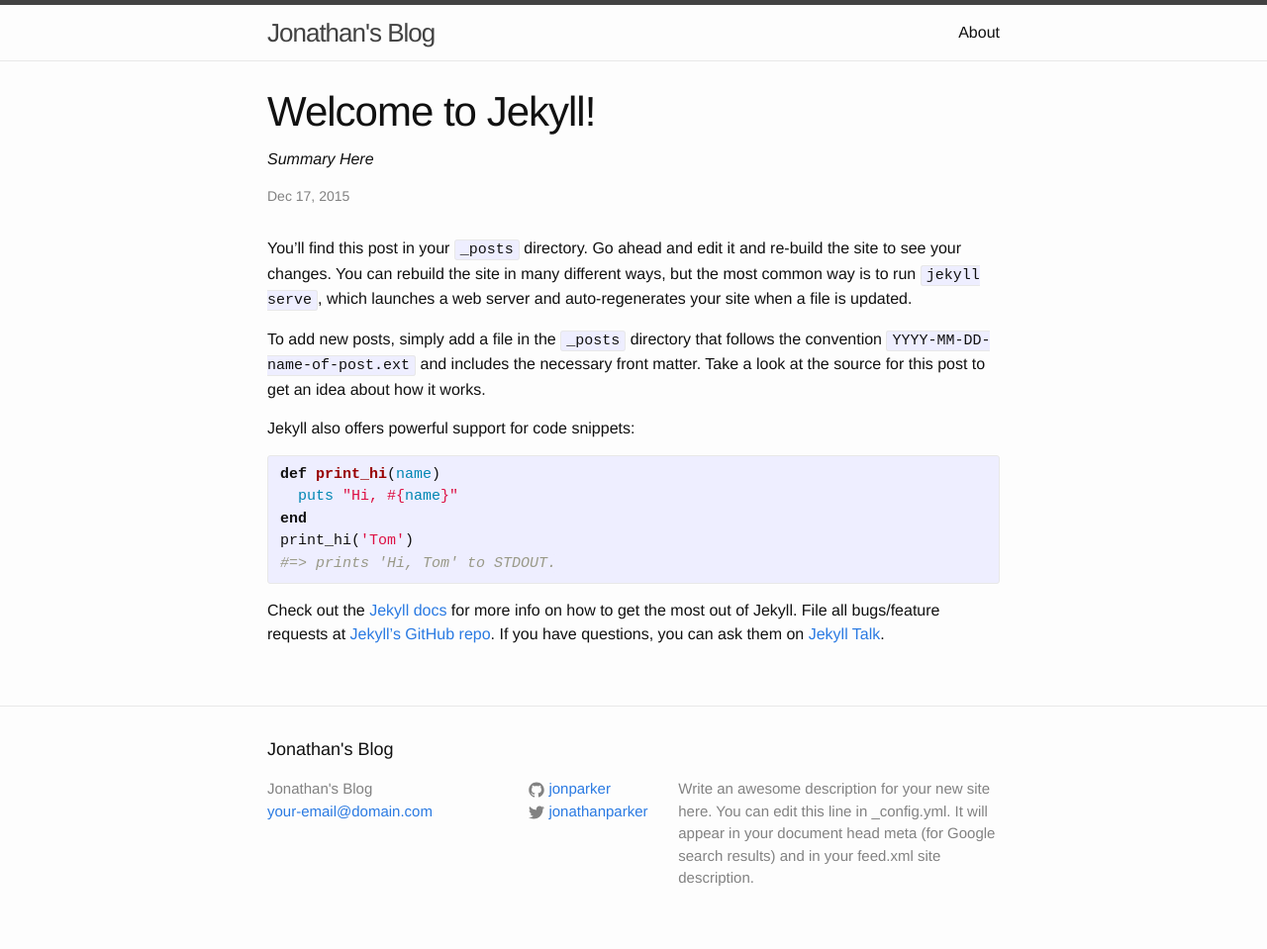
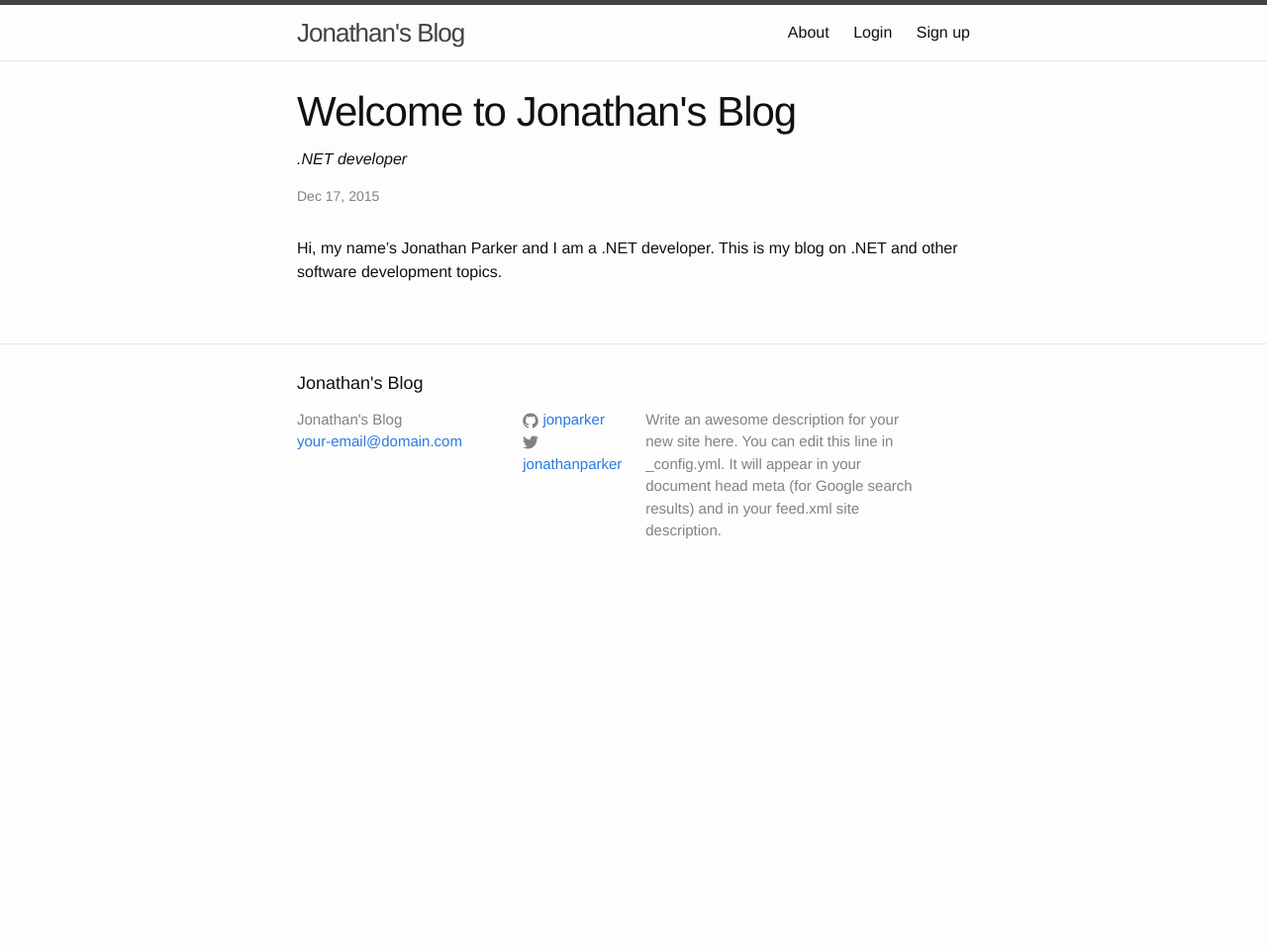
Before and after one commit to jonparker/jonparker, a Jekyll site: the page built from _posts/2015-12-17-welcome-to-jekyll.markdown, in a window 1280 px wide. Shown: the whole page at 99% size. Built offline with Jekyll 4.4.1, drawn with Linux system fonts in a browser that asks for light colours; nearby versions of some CDN libraries; after the commit the page ends 900 px from its top, so only the background shows below that.

Commit message:
Added userapp.io login.

```diff
--- a/_includes/head.html
+++ b/_includes/head.html
@@ -6,7 +6,13 @@
   <title>{% if page.title %}{{ page.title }}{% else %}{{ site.title }}{% endif %}</title>
   <meta name="description" content="{% if page.excerpt %}{{ page.excerpt | strip_html | strip_newlines | truncate: 160 }}{% else %}{{ site.description }}{% endif %}">
 
+  <!-- Bootstrap core CSS -->
+	<link rel="stylesheet" href="http://netdna.bootstrapcdn.com/bootstrap/3.0.1/css/bootstrap.min.css">
+	<link rel="stylesheet" href="http://netdna.bootstrapcdn.com/bootstrap/3.0.1/css/bootstrap-theme.min.css">
+
   <link rel="stylesheet" href="{{ "/css/main.css" | prepend: site.baseurl }}">
   <link rel="canonical" href="{{ page.url | replace:'index.html','' | prepend: site.baseurl | prepend: site.url }}">
   <link rel="alternate" type="application/rss+xml" title="{{ site.title }}" href="{{ "/feed.xml" | prepend: site.baseurl | prepend: site.url }}">
+
+  <script src="http://code.jquery.com/jquery-1.10.1.min.js"></script>
 </head>
--- a/_posts/2015-12-17-welcome-to-jekyll.markdown
+++ b/_posts/2015-12-17-welcome-to-jekyll.markdown
@@ -1,27 +1,10 @@
 ---
 layout: post
-title:  "Welcome to Jekyll!"
+title:  "Welcome to Jonathan's Blog"
 date:   2015-12-17 19:35:48 +1100
-categories: jekyll update
+categories: blog welcome
 tags:
-summary: 'Summary Here'
+summary: '.NET developer'
 ---
-You’ll find this post in your `_posts` directory. Go ahead and edit it and re-build the site to see your changes. You can rebuild the site in many different ways, but the most common way is to run `jekyll serve`, which launches a web server and auto-regenerates your site when a file is updated.
-
-To add new posts, simply add a file in the `_posts` directory that follows the convention `YYYY-MM-DD-name-of-post.ext` and includes the necessary front matter. Take a look at the source for this post to get an idea about how it works.
-
-Jekyll also offers powerful support for code snippets:
-
-{% highlight ruby %}
-def print_hi(name)
-  puts "Hi, #{name}"
-end
-print_hi('Tom')
-#=> prints 'Hi, Tom' to STDOUT.
-{% endhighlight %}
-
-Check out the [Jekyll docs][jekyll-docs] for more info on how to get the most out of Jekyll. File all bugs/feature requests at [Jekyll’s GitHub repo][jekyll-gh]. If you have questions, you can ask them on [Jekyll Talk][jekyll-talk].
-
-[jekyll-docs]: http://jekyllrb.com/docs/home
-[jekyll-gh]:   https://github.com/jekyll/jekyll
-[jekyll-talk]: https://talk.jekyllrb.com/
+Hi,  my name's Jonathan Parker and I am a .NET developer.
+This is my blog on .NET and other software development topics.
--- /dev/null
+++ b/js/common.js
@@ -0,0 +1,3 @@
+// Init UserApp with your App Id
+// https://help.userapp.io/customer/portal/articles/1322336-how-do-i-find-my-app-id-
+UserApp.initialize({ appId: "5672d1d262505" });
```
Also changed, not shown: _layouts/login.html (added, +78 -0 lines), _layouts/signup.html (added, +72 -0 lines), login.markdown (added, +8 -0 lines), signup.markdown (added, +8 -0 lines), img/ajax-loader.gif (added), js/libs/cookies.min.js (added).
